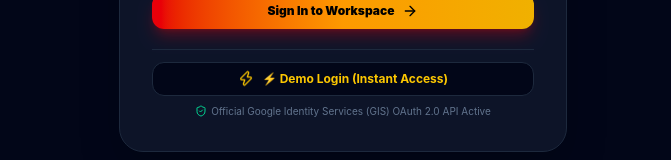
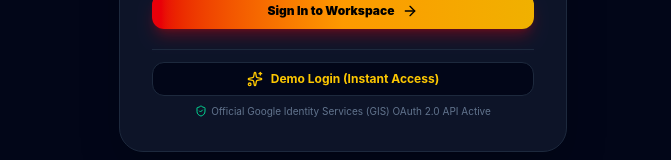
Before and after one commit to rtrashid3120/rdsumebuilder.ai, a React (Vite) app: page / in a window 1280 px wide. Shown: the part 567-727 px from the top of the page, without its empty margins (297-968 px from the left). Built offline with nearby package versions, Linux system fonts and the light colour scheme.

Commit message:
Checkpoint 36: Replaced bouncing thunder symbol on Demo Login button with sleek static Sparkles icon

```diff
--- a/src/components/LoginPage.jsx
+++ b/src/components/LoginPage.jsx
@@ -1,5 +1,5 @@
 import React, { useState, useEffect, useRef } from 'react';
-import { Lock, Mail, User as UserIcon, CheckCircle2, AlertCircle, LogIn, UserPlus, Zap, ArrowRight, ShieldCheck } from 'lucide-react';
+import { Lock, Mail, User as UserIcon, CheckCircle2, AlertCircle, LogIn, UserPlus, Sparkles, ArrowRight, ShieldCheck } from 'lucide-react';
 import ExecutiveLogo from './ExecutiveLogo';
 
 export default function LoginPage({ onLoginSuccess }) {
@@ -127,7 +127,7 @@ export default function LoginPage({ onLoginSuccess }) {
 
   const handleDemoLogin = () => {
     setIsLoading(true);
-    setSuccessMessage('⚡ Logging in with Demo Account...');
+    setSuccessMessage('Logging in with Demo Account...');
     setTimeout(() => {
       onLoginSuccess({ name: 'Mohamed Rashid', email: 'mohamed@resumebuilder.ai' });
     }, 600);
@@ -273,8 +273,8 @@ export default function LoginPage({ onLoginSuccess }) {
             onClick={handleDemoLogin}
             className="w-full flex items-center justify-center gap-2 py-2 rounded-xl bg-slate-950 hover:bg-slate-800 text-xs font-bold text-yellow-400 border border-slate-800 transition-colors cursor-pointer"
           >
-            <Zap className="w-4 h-4 text-yellow-400 animate-bounce" />
-            <span>⚡ Demo Login (Instant Access)</span>
+            <Sparkles className="w-4 h-4 text-yellow-400" />
+            <span>Demo Login (Instant Access)</span>
           </button>
 
           <p className="text-[10px] text-slate-500 flex items-center justify-center gap-1 pt-1">
```
